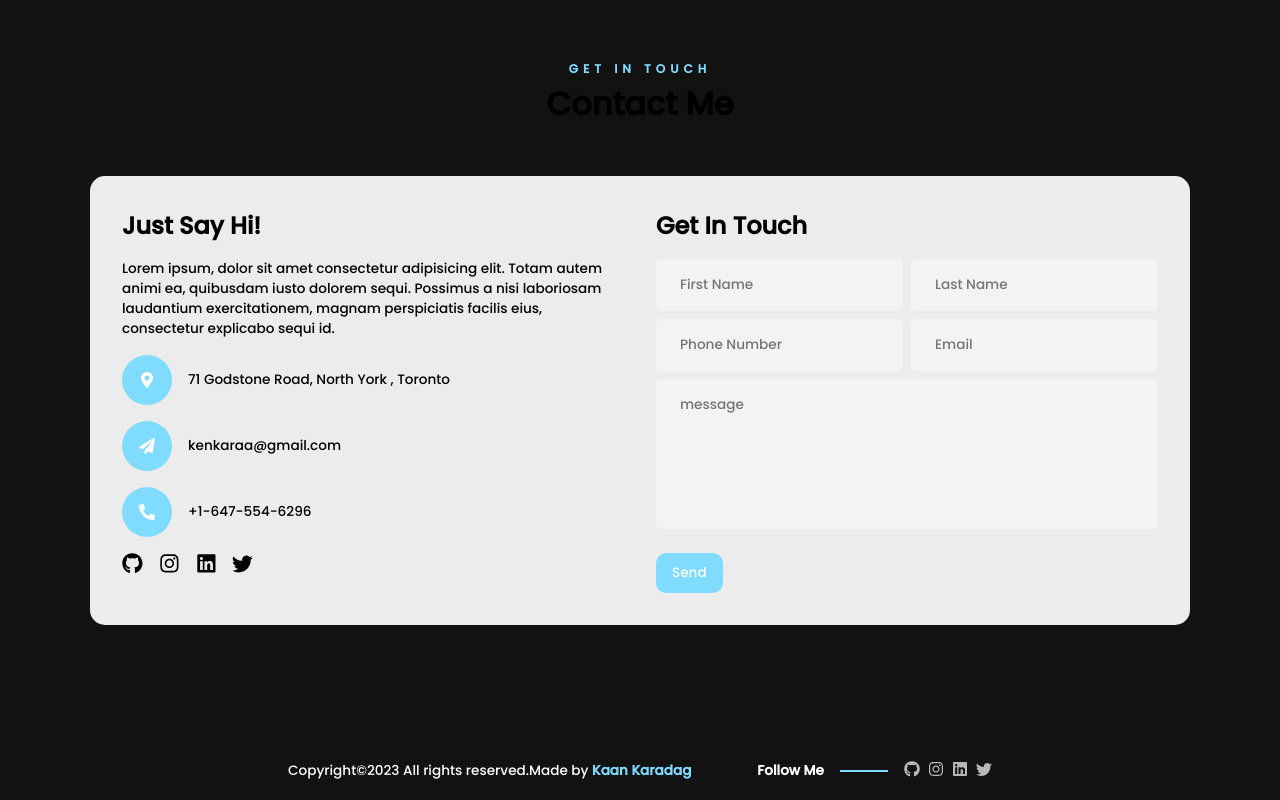
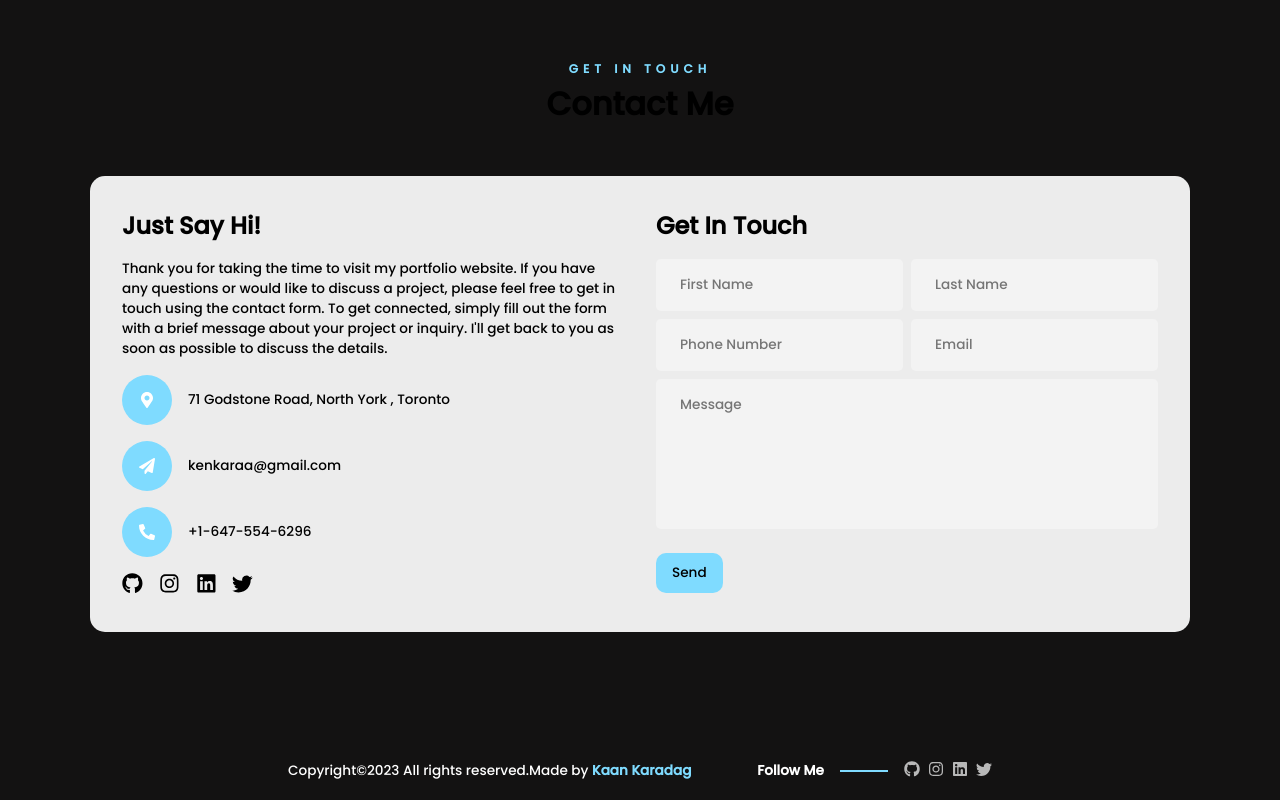
Before and after one commit to scaev/portfolio-react, a React (Create React App) app: page / in a window 1280 px wide. Shown: the part 3585-4385 px from the top of the page. Built offline with nearby package versions, Linux system fonts and the light colour scheme.

Commit message:
Implements EmailJs for contact form.

```diff
--- a/package.json
+++ b/package.json
@@ -4,6 +4,7 @@
   "homepage": "https://scaev.github.io/portfolio-react/",
   "private": true,
   "dependencies": {
+    "@emailjs/browser": "^3.11.0",
     "@fortawesome/free-brands-svg-icons": "^6.4.0",
     "@testing-library/jest-dom": "^5.16.5",
     "@testing-library/react": "^13.4.0",
--- a/src/components/container/About/About.jsx
+++ b/src/components/container/About/About.jsx
@@ -3,6 +3,7 @@ import "./About.scss";
 import portfolio2 from "../../../assets/portfolio2.png";
 import { bios } from "../../../Data";
 import { motion } from "framer-motion";
+import Resume from "../../../assets/Resume.pdf";
 
 const About = () => {
   return (
@@ -48,7 +49,9 @@ const About = () => {
             );
           })}
           <motion.a
-            href="#"
+            href={Resume}
+            target="_blank"
+            rel="noreferrer"
             download=""
             whileHover={{ scale: 1.1 }}
             transition={{ duration: 0.3 }}
--- a/src/components/container/Contact/Contact.jsx
+++ b/src/components/container/Contact/Contact.jsx
@@ -1,10 +1,36 @@
-import React from "react";
+import React, { useRef, useState } from "react";
 import "./Contact.scss";
 import { contacts } from "../../../Data";
 import { socialIcons } from "../../../Data";
 import { motion } from "framer-motion";
+import emailjs from "@emailjs/browser";
 
 const Contact = () => {
+  const ref = useRef();
+  const [success, setSuccess] = useState(null);
+
+  const handleSubmit = (e) => {
+    e.preventDefault();
+
+    emailjs
+      .sendForm(
+        "service_5fk55xu",
+        "template_8vyi1p4",
+        ref.current,
+        "kzd2LJ4KXsBl9xCM5"
+      )
+      .then(
+        (result) => {
+          console.log(result.text);
+          setSuccess(true);
+        },
+        (error) => {
+          console.log(error.text);
+          setSuccess(false);
+        }
+      );
+  };
+
   return (
     <div className="container" id="contact">
       <motion.div
@@ -24,10 +50,12 @@ const Contact = () => {
         >
           <h3>Just Say Hi!</h3>
           <p className="contact_text">
-            Lorem ipsum, dolor sit amet consectetur adipisicing elit. Totam
-            autem animi ea, quibusdam iusto dolorem sequi. Possimus a nisi
-            laboriosam laudantium exercitationem, magnam perspiciatis facilis
-            eius, consectetur explicabo sequi id.
+            Thank you for taking the time to visit my portfolio website. If you
+            have any questions or would like to discuss a project, please feel
+            free to get in touch using the contact form. To get connected,
+            simply fill out the form with a brief message about your project or
+            inquiry. I'll get back to you as soon as possible to discuss the
+            details.
           </p>
           {contacts.map((contact) => {
             return (
@@ -43,32 +71,36 @@ const Contact = () => {
             })}
           </div>
         </motion.div>
-        <motion.div
+        <motion.Form
           className="contact_right"
           initial={{ x: 0, opacity: 0 }}
           whileInView={{ x: [250, 0], opacity: 1 }}
           transition={{ duration: 1 }}
+          onSubmit={handleSubmit}
+          ref={ref}
         >
           <h3>Get In Touch</h3>
           <div className="row">
-            <input type="text" placeholder="First Name" />
-            <input type="text" placeholder="Last Name" />
+            <input type="text" placeholder="First Name" name="first_name" />
+            <input type="text" placeholder="Last Name" name="last_name" />
           </div>
           <div className="row">
-            <input type="number" placeholder="Phone Number" />
-            <input type="email" placeholder="Email" />
+            <input type="number" placeholder="Phone Number" name="number" />
+            <input type="email" placeholder="Email" name="email" />
           </div>
           <div className="row">
-            <textarea placeholder="message"></textarea>
+            <textarea placeholder="Message" name="message"></textarea>
           </div>
           <motion.div
             className="btn"
             whileHover={{ scale: 1.1 }}
             transition={{ duration: 0.3 }}
           >
-            <a href="">Send</a>
+            <button type="submit">Send</button>
           </motion.div>
-        </motion.div>
+          {success &&
+            "Your message has been sent. I'll get back to you soon :)"}
+        </motion.Form>
       </div>
     </div>
   );
--- a/src/components/container/Contact/Contact.scss
+++ b/src/components/container/Contact/Contact.scss
@@ -105,10 +105,13 @@
       font-size: 0.85rem;
       width: 4.2rem;
     }
-    a {
-      text-decoration: none;
-      color: #fff;
-      text-transform: capitalize;
+    button {
+      appearance: none;
+      border: none;
+      background-color: transparent;
+      font-size: inherit;
+      font-family: inherit;
+      cursor: pointer;
     }
   }
 }
```
Also changed, not shown: 2 other files (tests, documents, lock files or other folders).
